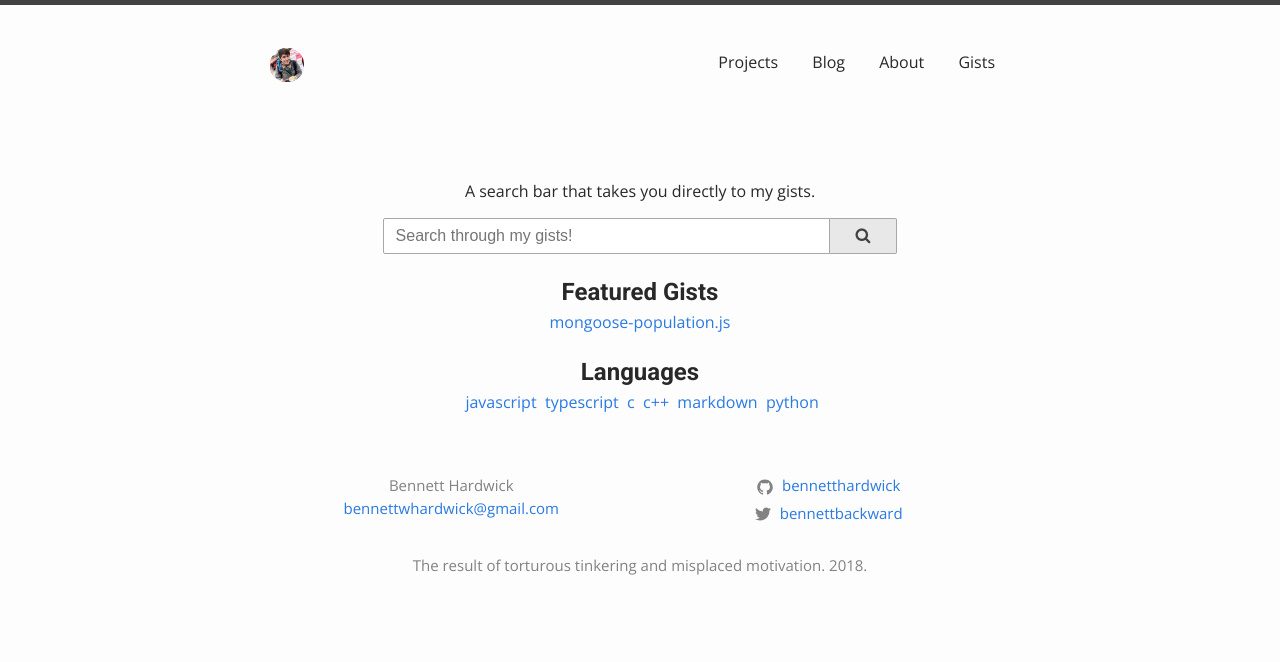
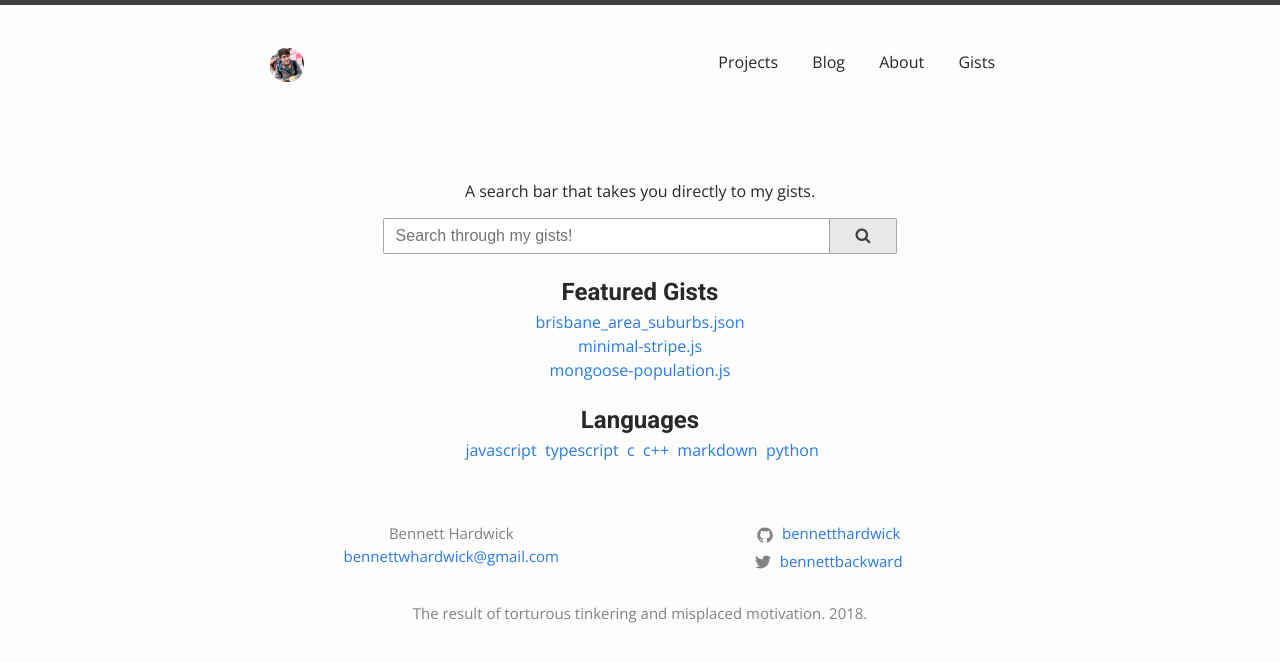
Before and after one commit to pbamotra/website, a Jekyll site: the page built from search.md, in a window 1280 px wide. Shown: the top 662 px of the page. Built offline with Jekyll 4.4.1, drawn with Linux system fonts in a browser that asks for light colours.

Commit message:
Update gists.yml

```diff
--- a/_data/gists.yml
+++ b/_data/gists.yml
@@ -9,5 +9,9 @@ languages:
 
 
 featured:
+  - title: brisbane_area_suburbs.json
+    link: https://gist.github.com/bennetthardwick/49c8c1277fdaab4e49fb6f0ec1f5c787
+  - title: minimal-stripe.js
+    link: https://gist.github.com/bennetthardwick/9a9b49e78503364a5898d7b9a5b02175
   - title: mongoose-population.js
     link: https://gist.github.com/bennetthardwick/a282c535fcc1b2532cbb0a18ede4f46a
```
